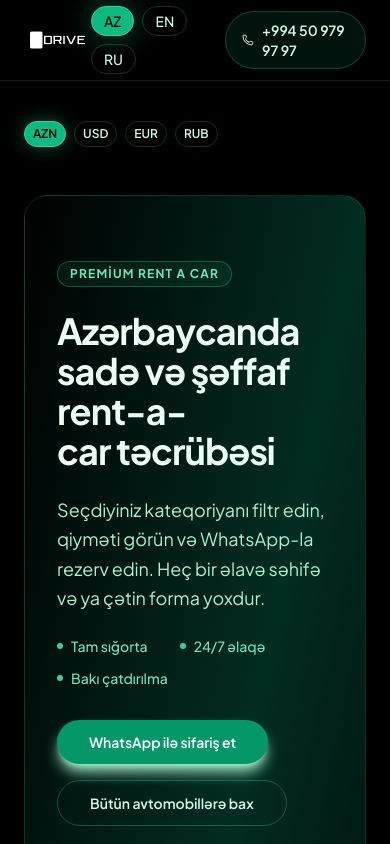
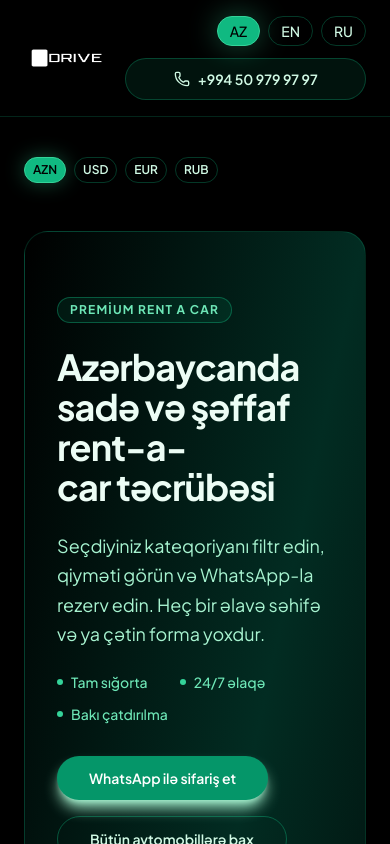
Before and after one commit to bazabureau/udrive, a Next.js app: page / in a window 390 px wide. Shown: the top 844 px of the page. Built offline with nearby package versions, Linux system fonts and the light colour scheme.

Commit message:
Improve navbar mobile layout

```diff
--- a/src/components/layout/navbar.tsx
+++ b/src/components/layout/navbar.tsx
@@ -16,8 +16,8 @@ const navLinks = [
 export function Navbar() {
   return (
     <header className="sticky top-0 z-50 w-full border-b border-emerald-500/20 bg-black/80 backdrop-blur-xl supports-[backdrop-filter]:bg-black/70">
-      <div className="mx-auto flex h-20 w-full max-w-7xl items-center justify-between px-6 transition-all">
-        <Link href="/" className="flex items-center transition-opacity hover:opacity-90">
+      <div className="mx-auto flex w-full max-w-7xl flex-wrap items-center gap-4 px-6 py-4 transition-all md:h-20 md:flex-nowrap md:gap-6 md:py-0">
+        <Link href="/" className="flex flex-shrink-0 items-center transition-opacity hover:opacity-90">
           <Image
             src="/udrivelogo.png"
             alt="uDrive"
@@ -27,7 +27,7 @@ export function Navbar() {
             priority
           />
         </Link>
-        <nav className="hidden items-center gap-8 text-sm font-semibold text-emerald-100 md:flex">
+        <nav className="order-3 hidden w-full items-center justify-center gap-6 text-sm font-semibold text-emerald-100 md:order-2 md:flex md:w-auto">
           {navLinks.map((link) => (
             <Link
               key={link.href}
@@ -38,11 +38,13 @@ export function Navbar() {
             </Link>
           ))}
         </nav>
-        <div className="flex items-center gap-6">
-          <LanguageSwitcher />
+        <div className="order-2 flex w-full flex-1 flex-wrap items-center justify-end gap-3 md:order-3 md:w-auto md:flex-nowrap">
+          <div className="flex-shrink-0">
+            <LanguageSwitcher />
+          </div>
           <a
             href="tel:+994509799797"
-            className="group flex items-center gap-2 rounded-full border border-emerald-500/30 bg-emerald-500/10 px-4 py-2 text-sm font-semibold text-emerald-100 transition-all hover:-translate-y-0.5 hover:border-emerald-400/50 hover:bg-emerald-500/20 hover:text-emerald-50"
+            className="group flex w-full items-center justify-center gap-2 rounded-full border border-emerald-500/30 bg-emerald-500/10 px-4 py-2.5 text-sm font-semibold text-emerald-100 transition-all hover:-translate-y-0.5 hover:border-emerald-400/50 hover:bg-emerald-500/20 hover:text-emerald-50 md:w-auto"
           >
             <Phone className="h-4 w-4 transition-transform group-hover:rotate-12" />
             <span>+994 50 979 97 97</span>
```
